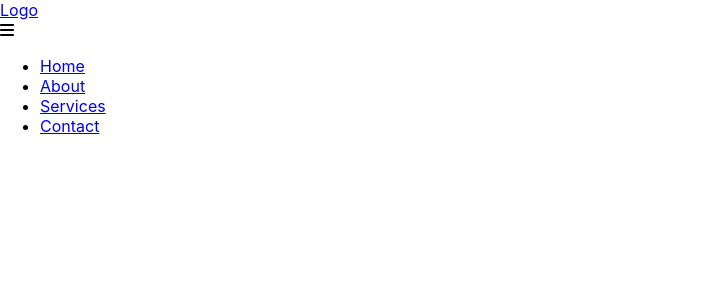
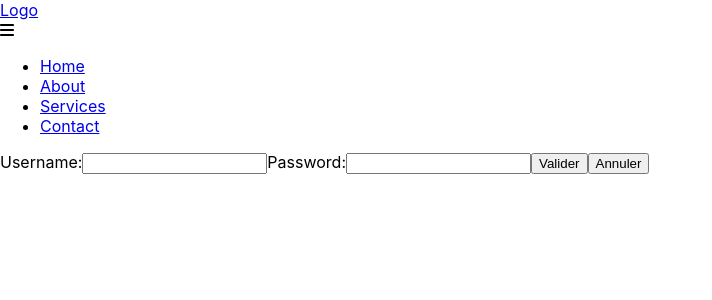
Before and after one commit to HeyTiainnes/tkc, a React (Create React App) app: page /ConnexionPage in a window 1280 px wide. Shown: the top 300 px of the page, without its empty margins (0-712 px from the left). Built offline with nearby package versions, Linux system fonts and the light colour scheme.

Commit message:
token ok a tester

```diff
--- a/src/App.tsx
+++ b/src/App.tsx
@@ -9,6 +9,7 @@ import Navbar from './components/BurgerMenu';
 import Home from './pages/home';
 import Tasks from './pages/TaskLists';
 import NewTask from './pages/NewTask'
+import LoginForm from './pages/ConnexionPage';
 
 function App() {
   return (
@@ -24,6 +25,7 @@ function App() {
           <Route path="/GetUsers" element={<GetUsers />} />
 
           <Route path="/PatchUsers/:id" element={<PatchUsers />} />
+          <Route path="/ConnexionPage" element={<LoginForm />} />
 
           <Route path="/NewTask" element={<NewTask />} />
         </Routes>
--- /dev/null
+++ b/src/pages/ConnexionPage.tsx
@@ -0,0 +1,65 @@
+import { useState } from "react";
+import axios from "axios";
+
+interface LoginFormProps {
+    onLoginSuccess: () => void;
+}
+
+interface LoginFormData {
+    username: string;
+    password: string;
+}
+
+const LoginForm = ({ onLoginSuccess }: LoginFormProps) => {
+    const [formData, setFormData] = useState<LoginFormData>({
+        username: "",
+        password: "",
+    });
+
+    const handleInputChange = (event: React.ChangeEvent<HTMLInputElement>) => {
+        setFormData((prevFormData) => ({
+            ...prevFormData,
+            [event.target.name]: event.target.value,
+        }));
+    };
+
+    const handleSubmit = async (event: React.FormEvent<HTMLFormElement>) => {
+        event.preventDefault();
+
+        try {
+            const response = await axios.post("/api/login", formData);
+            if (response.status === 200) {
+                onLoginSuccess();
+            }
+        } catch (error) {
+            console.error(error);
+        }
+    };
+
+    return (
+        <form onSubmit={handleSubmit}>
+            <label>
+                Username:
+                <input
+                    type="text"
+                    name="username"
+                    value={formData.username}
+                    onChange={handleInputChange}
+                />
+            </label>
+            <label>
+                Password:
+                <input
+                    type="password"
+                    name="password"
+                    value={formData.password}
+                    onChange={handleInputChange}
+                />
+            </label>
+            <button type="submit">Valider</button>
+            <button type="button" onClick={() => setFormData({ username: "", password: "" })}>Annuler</button>
+        </form>
+    );
+};
+
+export default LoginForm;
--- a/src/pages/InscriptionPage.tsx
+++ b/src/pages/InscriptionPage.tsx
@@ -19,7 +19,7 @@ const Inscription = () => {
         console.log(passwordElement.current?.value);
 
         axios
-            .post('http://localhost:3000/theyUsers', {
+            .post('http://localhost:3000/auth/register', {
                 firstname: firstnameElement.current?.value,
                 name: nameElement.current?.value,
                 mail: emailElement.current?.value,
```
